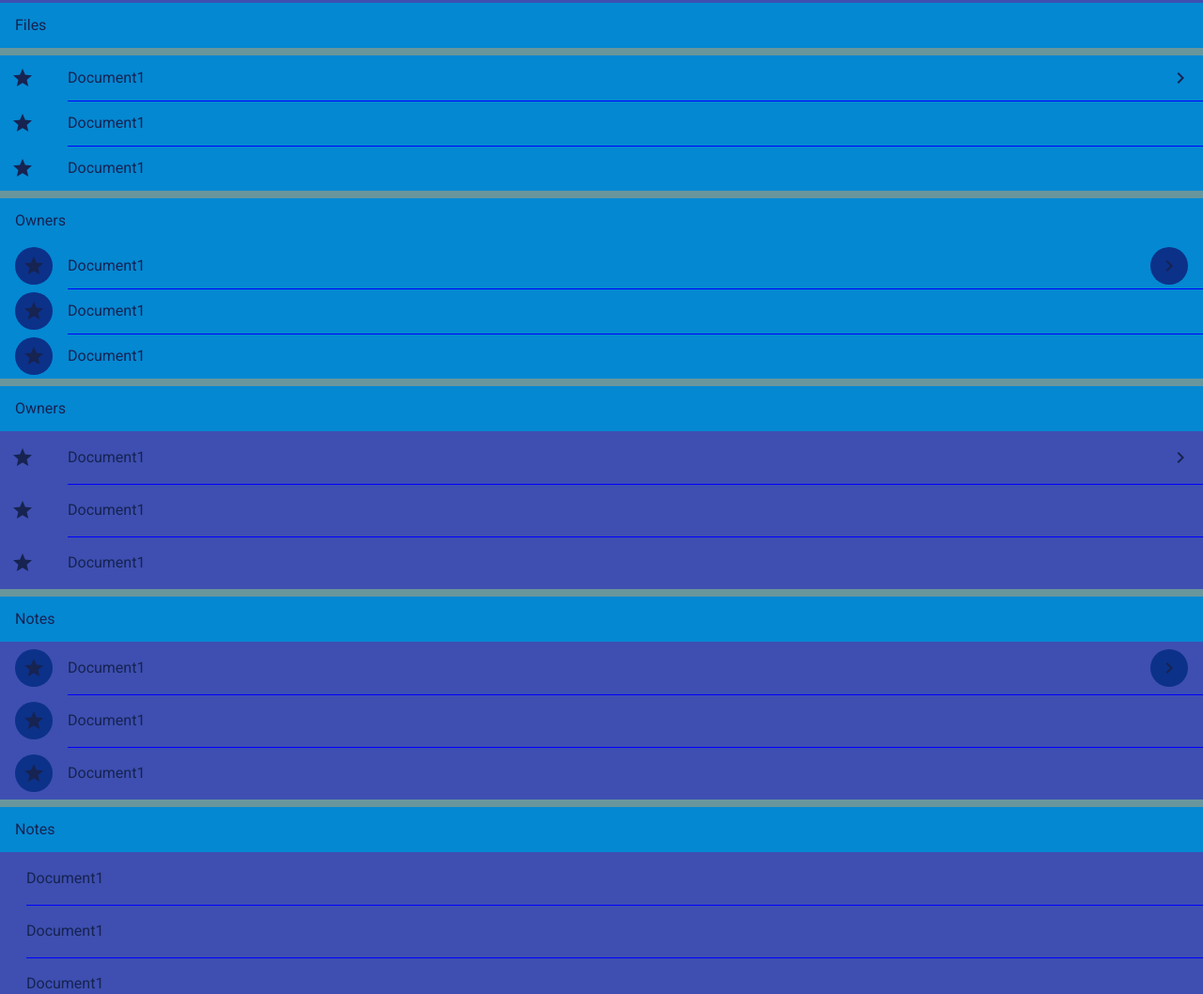
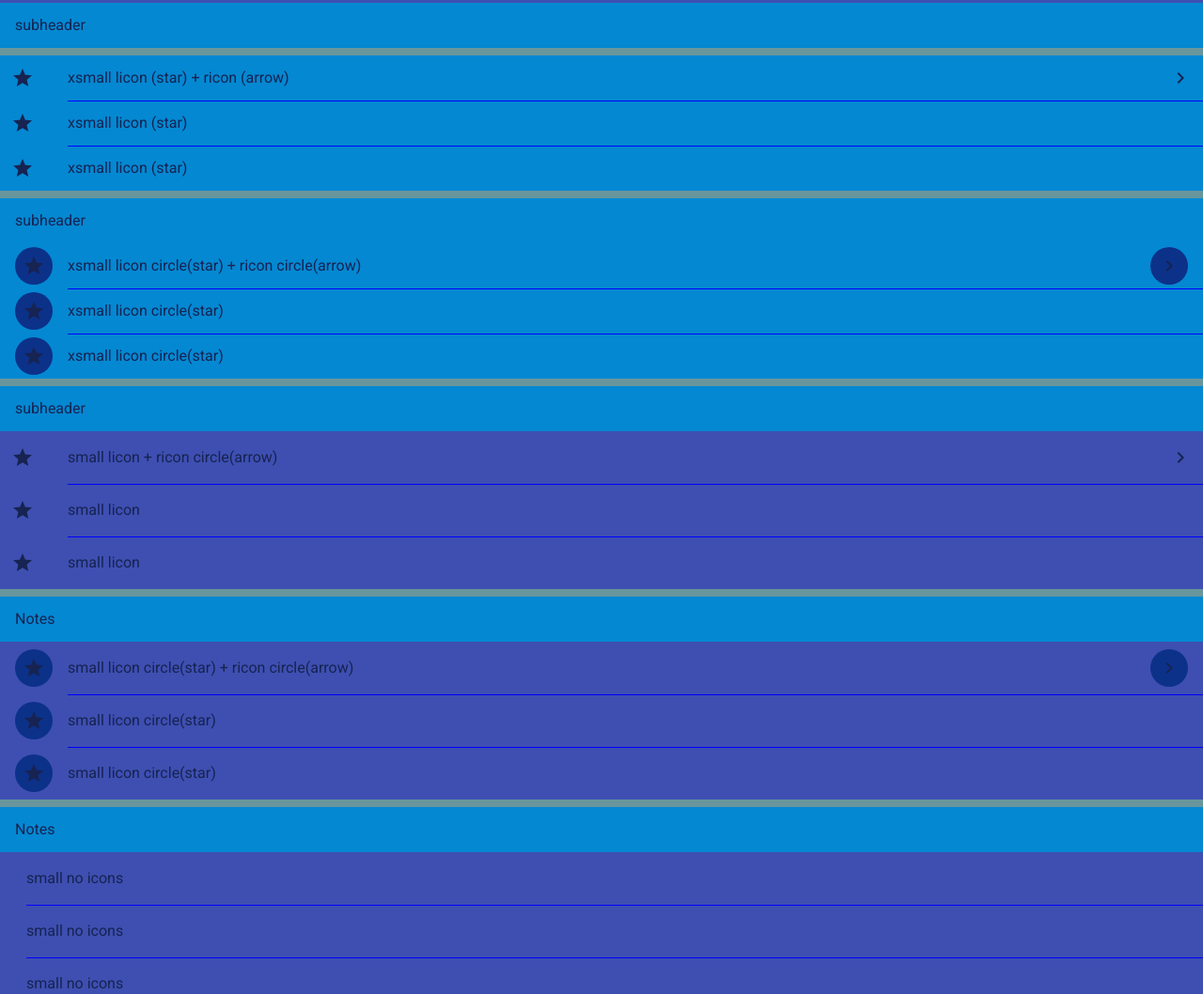
Before and after one commit to SerkanSipahi/material.honey.glass, a website: page packages/wireframe/index-1.html in a window 1280 px wide. Shown: the part 53-1111 px from the top of the page at 94% size. Drawn offline with nearby package versions, Linux system fonts and the light colour scheme; files that its build step writes are made by us from their sources.

Commit message:
describe each block

```diff
--- a/packages/wireframe/index-1.html
+++ b/packages/wireframe/index-1.html
@@ -36,7 +36,7 @@
             https://material.io/guidelines/components/subheaders.html
             -->
             <com-subheader delimiter>
-                Files
+                subheader
             </com-subheader>
 
             <!--
@@ -72,52 +72,52 @@
                 <li>
                     <com-icon class="licon" icon="star"><span><i class="icons">star</i></span></com-icon>
                     <div>
-                        <com-text>Document1</com-text>
+                        <com-text>xsmall licon (star) + ricon (arrow)</com-text>
                         <com-icon class="ricon" name="navigate_next"><span><i class="icons">navigate_next</i></span></com-icon>
                     </div>
                 </li>
                 <li>
                     <com-icon class="licon" icon="star"><span><i class="icons">star</i></span></com-icon>
                     <div>
-                        <com-text>Document1</com-text>
+                        <com-text>xsmall licon (star)</com-text>
                     </div>
                 </li>
                 <li>
                     <com-icon class="licon" icon="star"><span><i class="icons">star</i></span></com-icon>
                     <div>
-                        <com-text>Document1</com-text>
+                        <com-text>xsmall licon (star)</com-text>
                     </div>
                 </li>
             </ul>
 
             <com-subheader>
-                Owners
+                subheader
             </com-subheader>
 
             <ul is="com-list" class="xsmall" delimiter>
                 <li>
                     <com-icon class="licon circle" icon="star"><span><i class="icons">star</i></span></com-icon>
                     <div>
-                        <com-text>Document1</com-text>
+                        <com-text>xsmall licon circle(star) +  ricon circle(arrow)</com-text>
                         <com-icon class="ricon circle" name="navigate_next"><span><i class="icons">navigate_next</i></span></com-icon>
                     </div>
                 </li>
                 <li>
                     <com-icon class="licon circle" icon="star"><span><i class="icons">star</i></span></com-icon>
                     <div>
-                        <com-text>Document1</com-text>
+                        <com-text>xsmall licon circle(star)</com-text>
                     </div>
                 </li>
                 <li>
                     <com-icon class="licon circle" icon="star"><span><i class="icons">star</i></span></com-icon>
                     <div>
-                        <com-text>Document1</com-text>
+                        <com-text>xsmall licon circle(star)</com-text>
                     </div>
                 </li>
             </ul>
 
             <com-subheader>
-                Owners
+                subheader
             </com-subheader>
 
             <!-- Single-Line area
@@ -131,20 +131,20 @@
                 <li>
                     <com-icon class="licon" icon="star"><span><i class="icons">star</i></span></com-icon>
                     <div>
-                        <com-text>Document1</com-text>
+                        <com-text>small licon +  ricon circle(arrow)</com-text>
                         <com-icon class="ricon" name="navigate_next"><span><i class="icons">navigate_next</i></span></com-icon>
                     </div>
                 </li>
                 <li>
                     <com-icon class="licon" icon="star"><span><i class="icons">star</i></span></com-icon>
                     <div>
-                        <com-text>Document1</com-text>
+                        <com-text>small licon</com-text>
                     </div>
                 </li>
                 <li>
                     <com-icon class="licon" icon="star"><span><i class="icons">star</i></span></com-icon>
                     <div>
-                        <com-text>Document1</com-text>
+                        <com-text>small licon</com-text>
                     </div>
                 </li>
             </ul>
@@ -157,20 +157,20 @@
                 <li>
                     <com-icon class="licon circle" icon="star"><span><i class="icons">star</i></span></com-icon>
                     <div>
-                        <com-text>Document1</com-text>
+                        <com-text>small licon circle(star) + ricon circle(arrow)</com-text>
                         <com-icon class="ricon circle" name="navigate_next"><span><i class="icons">navigate_next</i></span></com-icon>
                     </div>
                 </li>
                 <li>
                     <com-icon class="licon circle" icon="star"><span><i class="icons">star</i></span></com-icon>
                     <div>
-                        <com-text>Document1</com-text>
+                        <com-text>small licon circle(star)</com-text>
                     </div>
                 </li>
                 <li>
                     <com-icon class="licon circle" icon="star"><span><i class="icons">star</i></span></com-icon>
                     <div>
-                        <com-text>Document1</com-text>
+                        <com-text>small licon circle(star)</com-text>
                     </div>
                 </li>
             </ul>
@@ -182,17 +182,17 @@
             <ul is="com-list" class="small" delimiter>
                 <li>
                     <div>
-                        <com-text>Document1</com-text>
+                        <com-text>small no icons</com-text>
                     </div>
                 </li>
                 <li>
                     <div>
-                        <com-text>Document1</com-text>
+                        <com-text>small no icons</com-text>
                     </div>
                 </li>
                 <li>
                     <div>
-                        <com-text>Document1</com-text>
+                        <com-text>small no icons</com-text>
                     </div>
                 </li>
             </ul>
```
